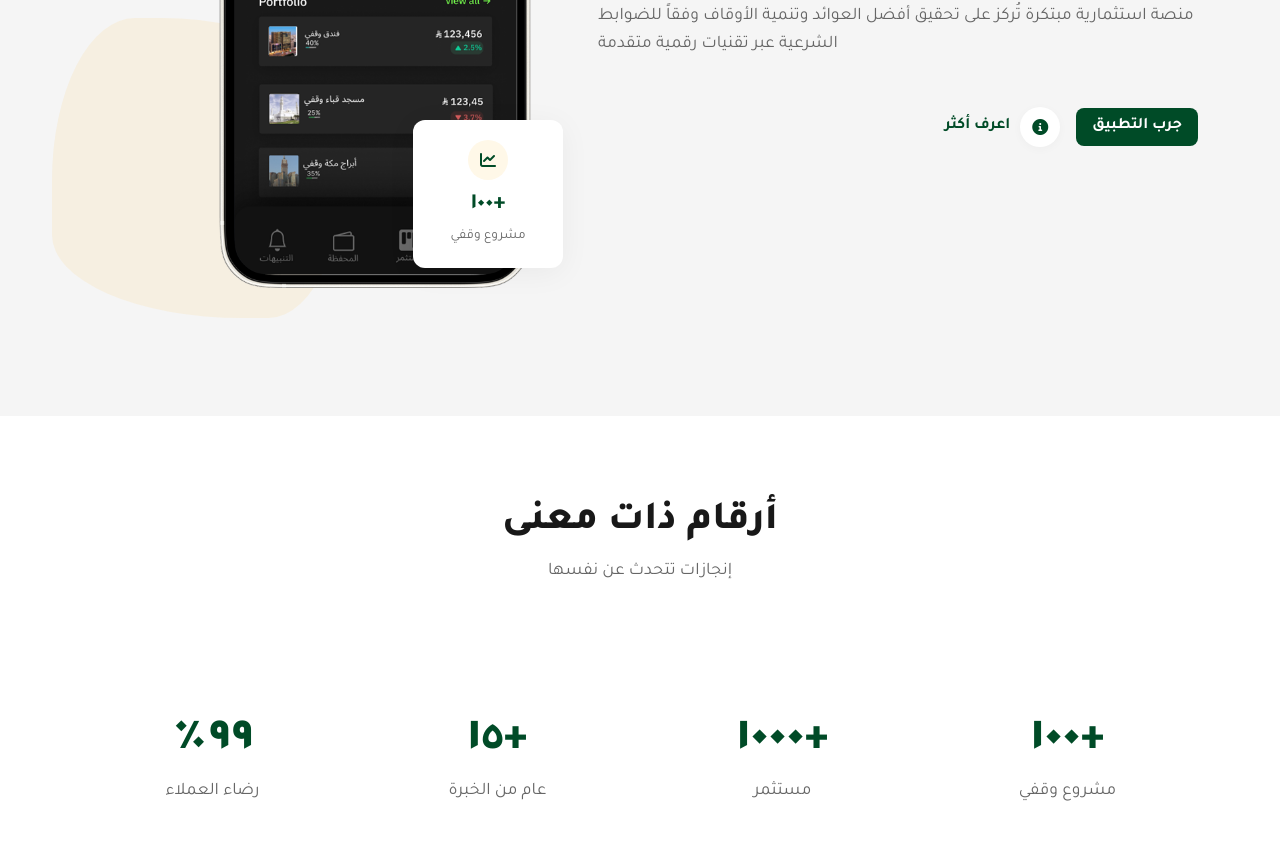
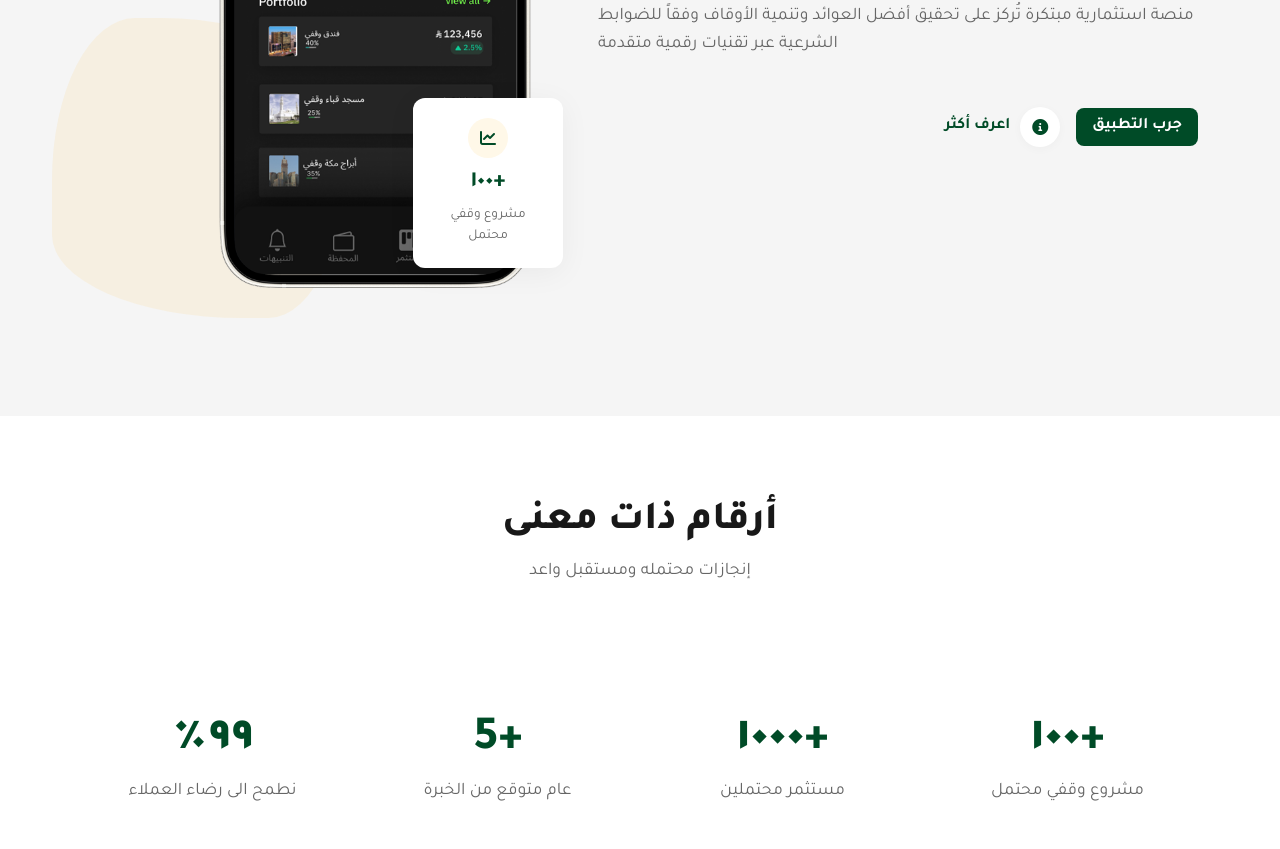
Before and after one commit to waqfyon/waqfyon.github.io, a plain HTML site: page index.html in a window 1280 px wide. Shown: the part 560-1409 px from the top of the page. Drawn offline with nearby package versions, Linux system fonts and the light colour scheme.

Commit message:
Update statistics text to reflect potential projects and future aspirations

```diff
--- a/index.html
+++ b/index.html
@@ -95,7 +95,7 @@
                 <i class="fas fa-chart-line"></i>
               </div>
               <h5 class="sketch-statistics-title">+١٠٠</h5>
-              <p class="sketch-statistics-text">مشروع وقفي</p>
+              <p class="sketch-statistics-text">مشروع وقفي محتمل</p>
             </div>
           </div>
         </div>
@@ -108,31 +108,31 @@
     <div class="container">
       <div class="sketch-section-title-container text-center">
         <h2 class="sketch-section-title" data-aos="fade-up">أرقام ذات معنى</h2>
-        <p class="sketch-section-subtitle" data-aos="fade-up" data-aos-delay="100">إنجازات تتحدث عن نفسها</p>
+        <p class="sketch-section-subtitle" data-aos="fade-up" data-aos-delay="100">إنجازات محتمله ومستقبل واعد</p>
       </div>
       <div class="row g-4 mt-2">
         <div class="col-6 col-md-3" data-aos="fade-up" data-aos-delay="100">
           <div class="sketch-highlight-card">
             <h3 class="sketch-highlight-number">+١٠٠</h3>
-            <p class="sketch-highlight-text">مشروع وقفي</p>
+            <p class="sketch-highlight-text">مشروع وقفي محتمل</p>
           </div>
         </div>
         <div class="col-6 col-md-3" data-aos="fade-up" data-aos-delay="200">
           <div class="sketch-highlight-card">
             <h3 class="sketch-highlight-number">+١٠٠٠</h3>
-            <p class="sketch-highlight-text">مستثمر</p>
+            <p class="sketch-highlight-text">مستثمر محتملين</p>
           </div>
         </div>
         <div class="col-6 col-md-3" data-aos="fade-up" data-aos-delay="300">
           <div class="sketch-highlight-card">
-            <h3 class="sketch-highlight-number">+١٥</h3>
-            <p class="sketch-highlight-text">عام من الخبرة</p>
+            <h3 class="sketch-highlight-number">+5</h3>
+            <p class="sketch-highlight-text">عام متوقع من الخبرة</p>
           </div>
         </div>
         <div class="col-6 col-md-3" data-aos="fade-up" data-aos-delay="400">
           <div class="sketch-highlight-card">
             <h3 class="sketch-highlight-number">٩٩٪</h3>
-            <p class="sketch-highlight-text">رضاء العملاء</p>
+            <p class="sketch-highlight-text">نطمح الى رضاء العملاء</p>
           </div>
         </div>
       </div>
```
